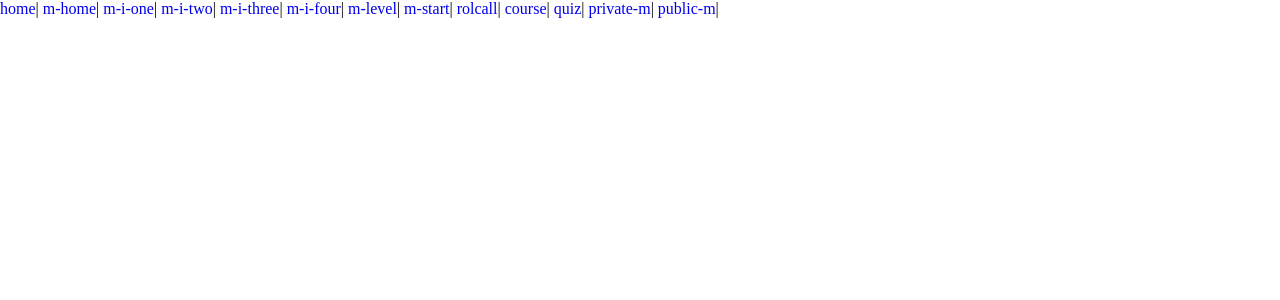
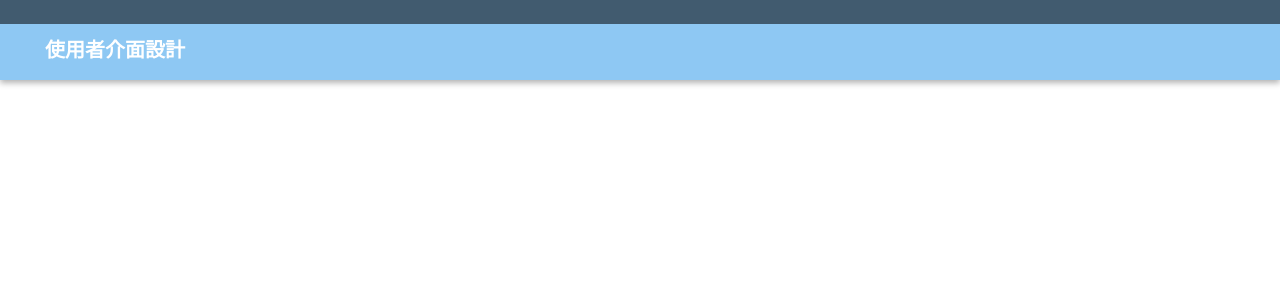
Before and after one commit to onlystp417/real-time-APP, a Vue app: page / in a window 1280 px wide. Shown: the top 300 px of the page. Built offline with nearby package versions, Linux system fonts and the light colour scheme.

Commit message:
feat: whole page bar component

```diff
--- a/src/App.vue
+++ b/src/App.vue
@@ -1,6 +1,7 @@
 <template>
   <div id="app">
-    <div id="nav">
+    <bar></bar>
+    <div id="fake-router">
       <router-link to="/">home</router-link>|
       <router-link to="/misisonHome">m-home</router-link>|
       <router-link to="/missionInstruction-one">m-i-one</router-link>|
@@ -15,13 +16,12 @@
       <router-link to="/privateMessage">private-m</router-link>|
       <router-link to="/publicMessage">public-m</router-link>|
     </div>
-    <div></div>
-    <router-view />
+    <router-view></router-view>
   </div>
 </template>
 
 <script>
-// import bar from "@/components/bar.vue";
+import bar from "@/components/bar.vue";
 // import info from "@/views/info.vue";
 // import missionStart from "@/views/missionStart.vue";
 
@@ -32,7 +32,9 @@ export default {
       b: 1000
     };
   },
-  components: {}
+  components: {
+    bar
+  }
 };
 </script>
 
--- a/src/components/bar.vue
+++ b/src/components/bar.vue
@@ -0,0 +1,28 @@
+<template>
+  <header class="bar">
+    <div class="bar-state"></div>
+    <h1 class="bar-app">使用者介面設計</h1>
+  </header>
+</template>
+
+<style lang="scss" scoped>
+.bar {
+  position: fixed;
+  width: 100%;
+  top: 0px;
+  &-state {
+    position: absolute;
+    left: 0;
+    right: 0;
+    background-color: #0000008a;
+    height: 24px;
+  }
+  &-app {
+    background-color: #8ec8f3;
+    @include fontstyle(900, 20px, 27px, $font);
+    color: #fff;
+    padding: 37px 45px 16px 45px;
+    box-shadow: 0px 3px 6px #0000004d;
+  }
+}
+</style>
```
